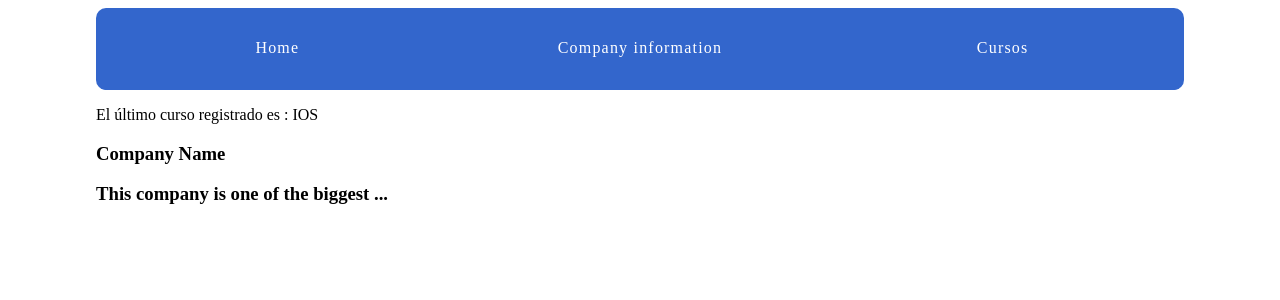
After one commit to jrobertogcing/coursesDjango, a Django app: page /company_information in a window 1280 px wide. The commit adds this page. Shown: the top 300 px of the page. Run offline with Django 3.2, Linux system fonts and the light colour scheme; data comes from the database, SQL or seed files in the repository.

Commit message:
Se crea Tag , nuevo menú en el nav principal.

```diff
--- a/projectouno/projectouno/firstApp/admin.py
+++ b/projectouno/projectouno/firstApp/admin.py
@@ -10,6 +10,7 @@ class LessonInline(admin.TabularInline):
     model = Lesson
 
 class CourseAdmin(admin.ModelAdmin):
+
     inlines = [LessonInline, ]
 
 
--- /dev/null
+++ b/projectouno/projectouno/firstApp/templatetags/firstApp_extras.py
@@ -0,0 +1,10 @@
+from django import template
+
+from firstApp.models import Course
+
+register = template.Library()
+
+@register.simple_tag
+def last_course():
+    '''Obtiene el ultimo curso puesto en la libreria'''
+    return Course.objects.latest('created_at')
--- /dev/null
+++ b/projectouno/projectouno/projectouno/templates/company_information.html
@@ -0,0 +1,11 @@
+
+{% extends "layout.html" %}
+
+{% block title %}Company Information{% endblock %}
+
+{% block content %}
+
+<h3> Company Name </h3>
+<h3>This company is one of the biggest ... </h3>
+
+{% endblock %}
--- a/projectouno/projectouno/projectouno/templates/home.html
+++ b/projectouno/projectouno/projectouno/templates/home.html
@@ -1,6 +1,6 @@
 
 {% extends "layout.html" %}
-{% block title %}Esta es mi primer aplicación {% endblock %}
+{% block title %}Home{% endblock %}
 
 {% block content %}
 
--- a/projectouno/projectouno/projectouno/templates/layout.html
+++ b/projectouno/projectouno/projectouno/templates/layout.html
@@ -1,4 +1,6 @@
 {% load static from staticfiles%}
+{% load firstApp_extras %}
+
 <!DOCTYPE html>
 <html lang="es">
 <head>
@@ -13,12 +15,12 @@
 
         <nav>
             <a href="{% url 'home' %}">Home</a>
+            <a href="{% url 'company_information' %}">Company information</a>
             <a href="{% url 'firstApp:list' %}">Cursos</a>
 
         </nav>
+        <p>El último curso registrado es : {% last_course %}</p>
         {% block content %}{% endblock %}
-
-
     </div>
 
 </body>
--- a/projectouno/projectouno/projectouno/urls.py
+++ b/projectouno/projectouno/projectouno/urls.py
@@ -23,6 +23,8 @@ urlpatterns = [
     path('firstApp/', include('firstApp.urls')),
     path('admin/', admin.site.urls),
     path('', views.hello_world, name = 'home'),
+    path('company_information', views.company_information, name = 'company_information'),
+
 ]
 
 # añade assets en modo debug = True
--- a/projectouno/projectouno/projectouno/views.py
+++ b/projectouno/projectouno/projectouno/views.py
@@ -7,3 +7,6 @@ from django.shortcuts import render
 
 def hello_world(request):
     return render(request, 'home.html')
+
+def company_information(request):
+    return render(request, 'company_information.html')
```
Also changed, not shown: projectouno/projectouno/firstApp/templates/firstApp/course_list.html (line endings or trailing spaces), projectouno/projectouno/firstApp/templatetags/__init__.py (added), 5 other files.
